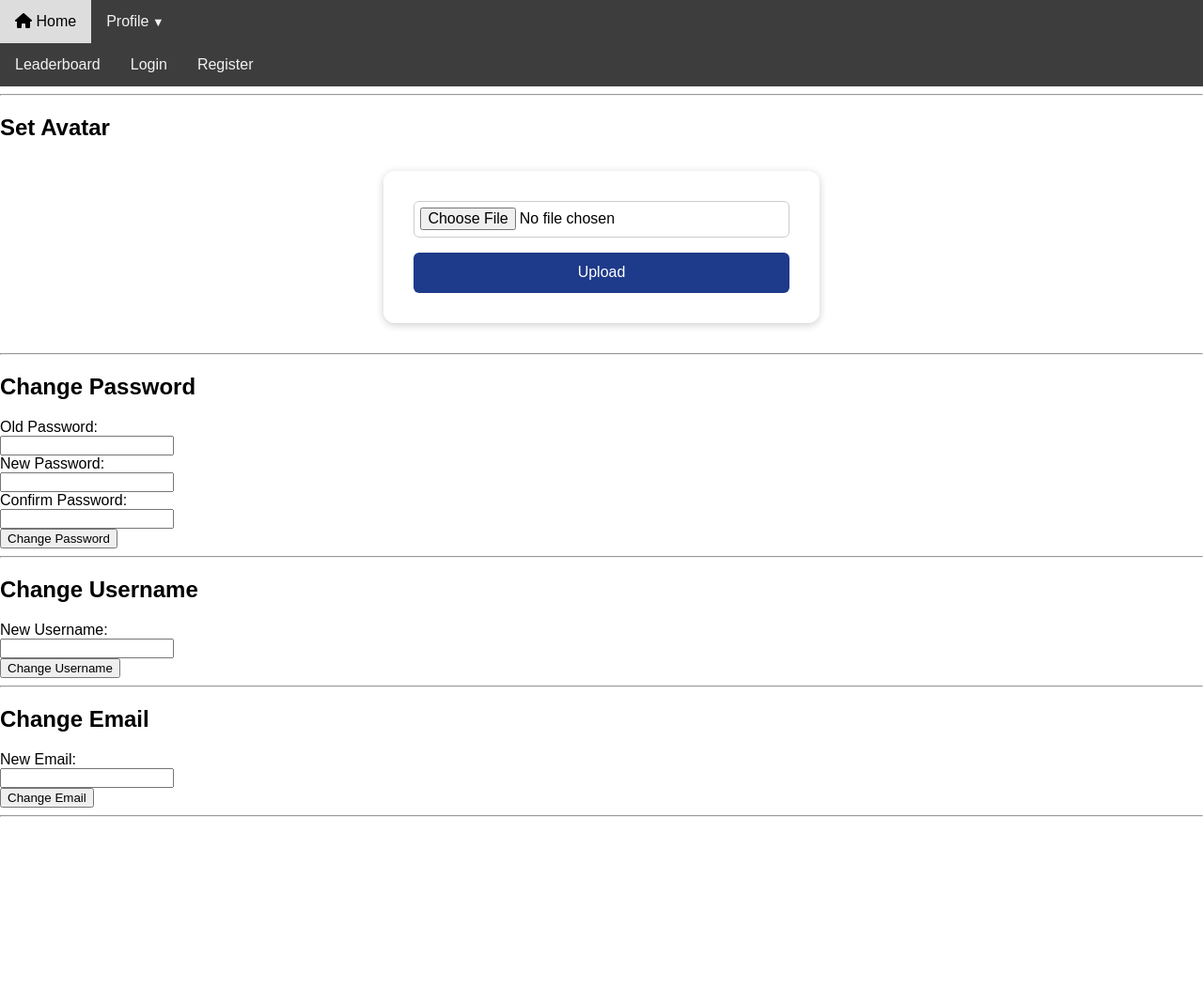
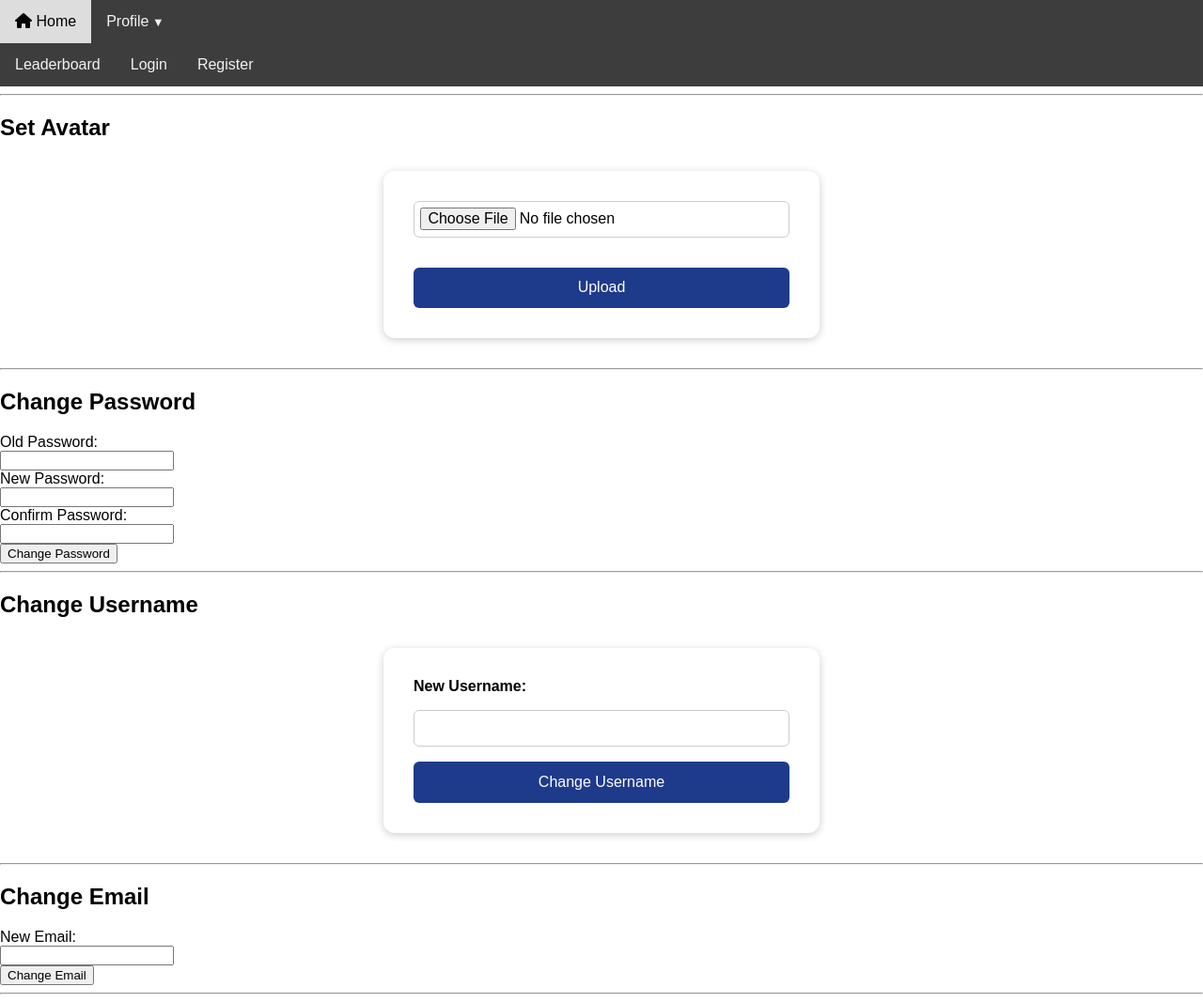
Before and after one commit to unclem2/osudroid-rx-server, a Python web app: template templates/account/settings.jinja in a window 1280 px wide. Shown: the whole page at 94% size. Before the commit the page ends 870 px from the top, so only its background shows below. Run offline with Jinja, Linux system fonts and the light colour scheme; the template is opened without the code that fills it, so the values that code supplies are empty.

Commit message:
Rewrite change_username.jinja

```diff
--- a/templates/account/change_username.jinja
+++ b/templates/account/change_username.jinja
@@ -1,9 +1,67 @@
-{% block title %}<h1>Change Username</h1>{% endblock %}
+{% block title %}
+  <h1>Change Username</h1>
+{% endblock %}
+
 {% block content %}
-<form method="post", action="{{ url_for('user_change_username.change_username') }}">
-    <label for="new_username">New Username:</label><br>
-    <input type="text" id="new_username" name="new_username" required><br>
+<style>
+  .form-container {
+    max-width: 400px;
+    margin: 2rem auto;
+    padding: 2rem;
+    background-color: rgba(255, 255, 255, 0.03);
+    backdrop-filter: blur(6px);
+    border-radius: 12px;
+    box-shadow: 0 2px 8px rgba(0, 0, 0, 0.2);
+  }
+
+  .form-container form {
+    display: flex;
+    flex-direction: column;
+    gap: 1rem;
+  }
+
+  .form-container label {
+    font-weight: bold;
+    color: var(--text-color);
+  }
+
+  .form-container input[type="text"] {
+    padding: 0.6rem;
+    font-size: 1rem;
+    background-color: var(--background-color);
+    color: var(--text-color);
+    border: 1px solid #ccc;
+    border-radius: 6px;
+  }
+
+  .form-container input[type="submit"] {
+    padding: 0.8rem;
+    font-size: 1rem;
+    background-color: #1E3A8A;
+    color: white;
+    border: none;
+    border-radius: 6px;
+    cursor: pointer;
+    transition: background-color 0.3s ease;
+  }
+
+  .form-container input[type="submit"]:hover {
+    background-color: #374151;
+  }
+
+  @media (max-width: 480px) {
+    .form-container {
+      padding: 1.5rem;
+    }
+  }
+</style>
+
+<div class="form-container">
+  <form method="post" action="{{ url_for('user_change_username.change_username') }}">
+    <label for="new_username">New Username:</label>
+    <input type="text" id="new_username" name="new_username" required>
+
     <input type="submit" value="Change Username">
-</form>
-
+  </form>
+</div>
 {% endblock %}
```
